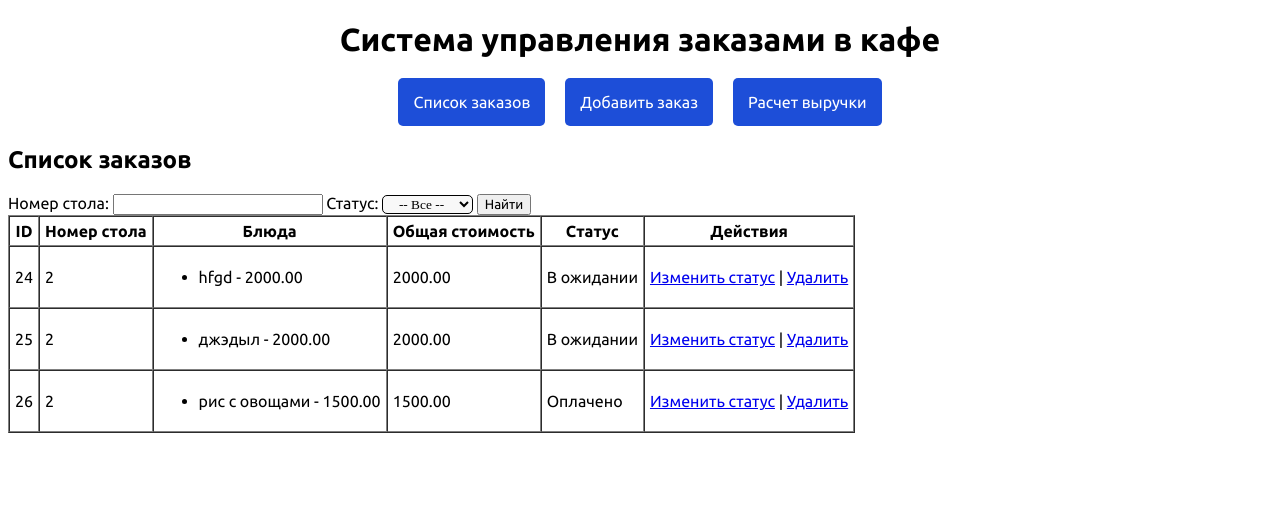
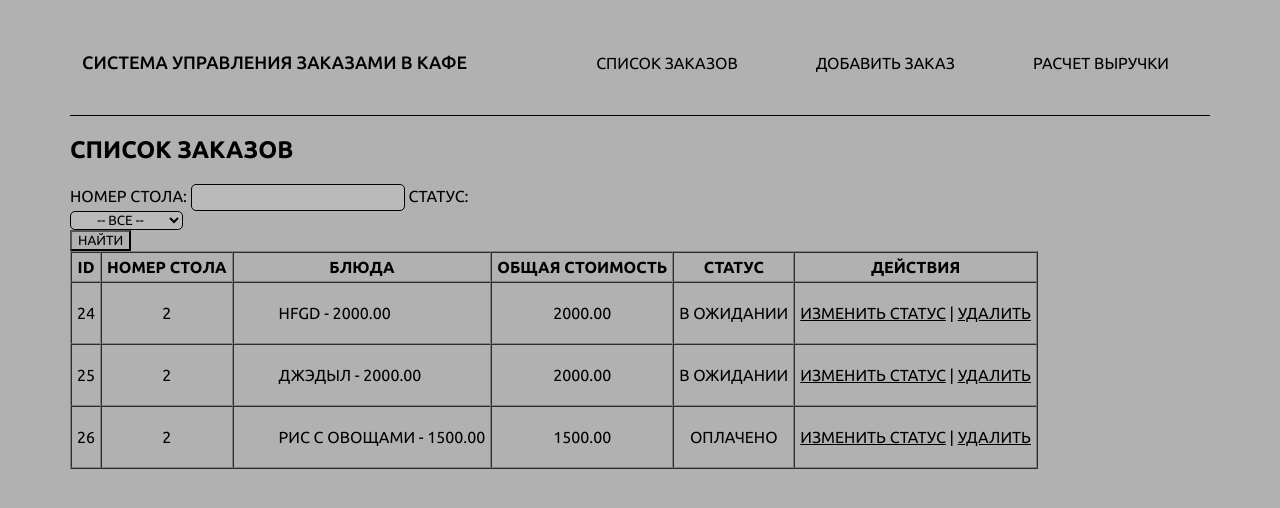
Before and after one commit to M0rnstar/Cafe, a Django app: page /orders/ in a window 1280 px wide. Shown: the top 508 px of the page. Run offline with Django 5.2, Linux system fonts and the light colour scheme; data comes from the database, SQL or seed files in the repository.

Commit message:
Стилизован весь сайт

```diff
--- a/cafe_orders/orders/static/css/styles.css
+++ b/cafe_orders/orders/static/css/styles.css
@@ -2,38 +2,186 @@
 
 * {
   font-family: Ubuntu;
+  background: rgb(177, 177, 177);
+  text-transform: uppercase;
+}
+
+a {
+  cursor: pointer;
+  color: black;
+}
+
+input,
+select {
+  outline: none;
+}
+
+body {
+  width: 1140px;
+  margin: 0 auto;
 }
 
 header {
-  text-align: center;
-  gap: 20px;
+  display: flex;
+  padding-top: 40px;
+  padding-bottom: 30px;
+  justify-content: center;
+  font-size: 16px;
+  border-bottom: 1px solid rgb(0, 0, 0);
 }
 
 header h1 {
-  margin-bottom: 20px;
+  margin-right: 100px;
+  font-weight: 500;
+  font-size: 18px;
 }
 
 nav {
   display: flex;
   gap: 20px;
-  justify-content: center;
+  align-items: center;
 }
 
 nav a {
-  cursor: pointer;
-  padding: 15px;
-  background: rgb(29, 78, 216);
-  color: white;
-  border-width: 0px;
-  border-radius: 5px;
+  padding: 13px 29px;
   text-decoration: none;
 }
 
+nav a:hover {
+  background: rgb(0, 0, 0);
+  border-radius: 5px;
+  color: white;
+}
+
+.main_content {
+  margin-top: 50px;
+}
+
+.title_text {
+  display: flex;
+  justify-content: center;
+  padding: 15px 0;
+  border-radius: 5px;
+  background: rgba(5, 5, 5, 0.47);
+  margin-bottom: 45px;
+  color: white;
+}
+
+.form_list-order {
+  margin-bottom: 22px;
+  display: flex;
+  gap: 10px;
+}
+
+.table-number {
+  box-sizing: border-box;
+  border: 1px solid rgb(0, 0, 0);
+  border-radius: 5px;
+  background: rgba(217, 217, 217, 0.2);
+}
+
 .status {
-  font-family: "Times New Roman", Times, serif;
+  display: flex;
   text-align: center;
   box-sizing: border-box;
   border: 1px solid rgb(0, 0, 0);
   border-radius: 5px;
   background: rgba(217, 217, 217, 0.2);
 }
+
+.search-button {
+  border-radius: 5px;
+  background: rgb(5, 5, 5);
+  color: white;
+  padding: 2px 22px;
+  cursor: pointer;
+  border-width: 1px;
+}
+
+ul {
+  list-style-type: none;
+  text-align: start;
+}
+
+td {
+  text-align: center;
+}
+
+fieldset {
+  box-sizing: border-box;
+  border: 1px solid rgb(0, 0, 0);
+  border-radius: 5px;
+  padding: 20px;
+  width: 400px;
+  gap: 10px;
+}
+
+label[for="id_table_number"] {
+  margin-left: 25px;
+}
+
+input {
+  box-sizing: border-box;
+  border: 1px solid rgb(0, 0, 0);
+  border-radius: 5px;
+  background: rgba(217, 217, 217, 0.2);
+  padding: 5px;
+}
+
+.dish-input {
+  margin-bottom: 15px;
+}
+
+.add-button {
+  border-radius: 5px;
+  background: rgb(0, 0, 0);
+  padding: 10px;
+  color: white;
+  cursor: pointer;
+  border-width: 1px;
+}
+
+hr {
+  border: none;
+  height: 1px;
+  background-color: black;
+  margin-top: 50px;
+  margin-bottom: 30px;
+}
+
+.dish-table {
+  margin-top: 10px;
+  margin-bottom: 25px;
+}
+
+.submit-order {
+  border-radius: 5px;
+  background: rgb(0, 0, 0);
+  padding: 10px;
+  color: white;
+  cursor: pointer;
+  border-width: 1px;
+}
+
+.delete-order {
+  cursor: pointer;
+  border-style: none;
+  font-size: 16px;
+}
+
+.change-status {
+  box-sizing: border-box;
+  border: 1px solid rgb(0, 0, 0);
+  border-radius: 5px;
+  background: rgba(217, 217, 217, 0.2);
+  padding: 5px;
+}
+
+.submit-status {
+  border-radius: 5px;
+  background: rgb(0, 0, 0);
+  padding: 7px;
+  color: white;
+  cursor: pointer;
+  border-width: 1px;
+}
```
